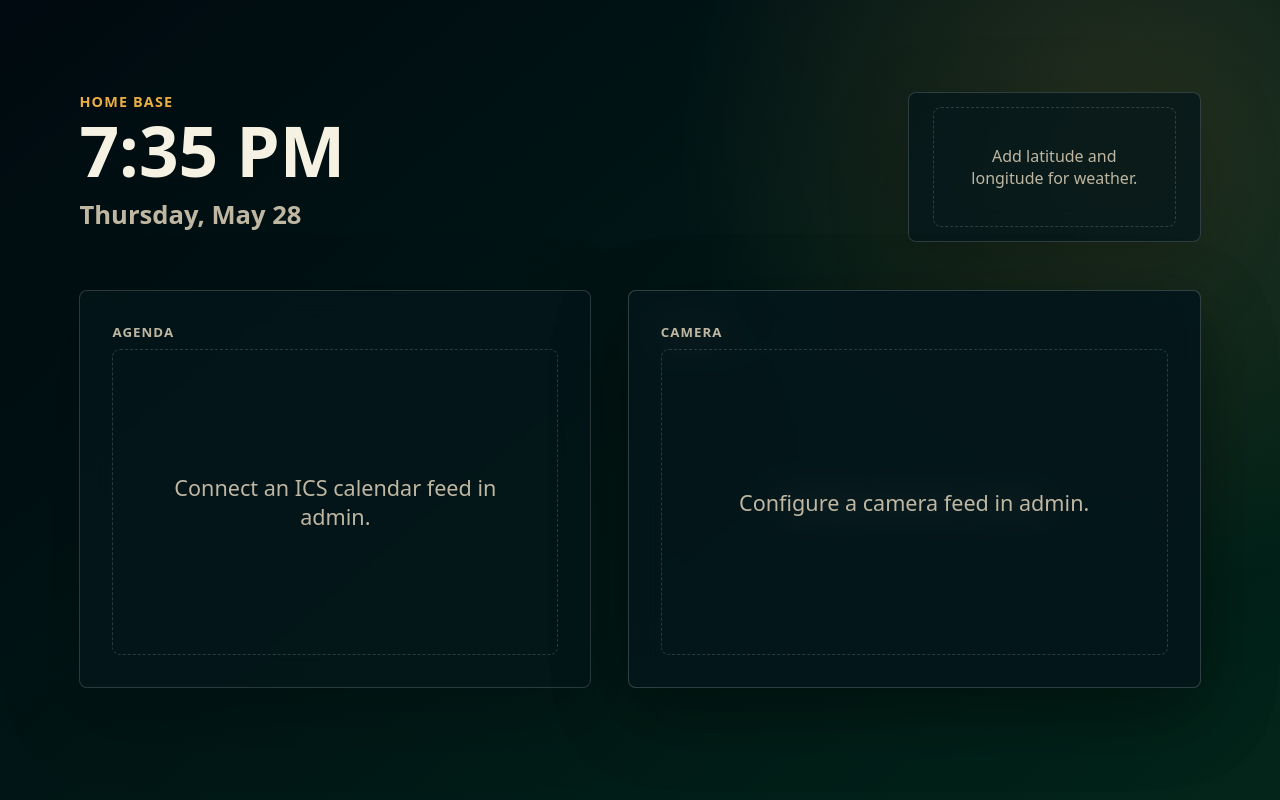
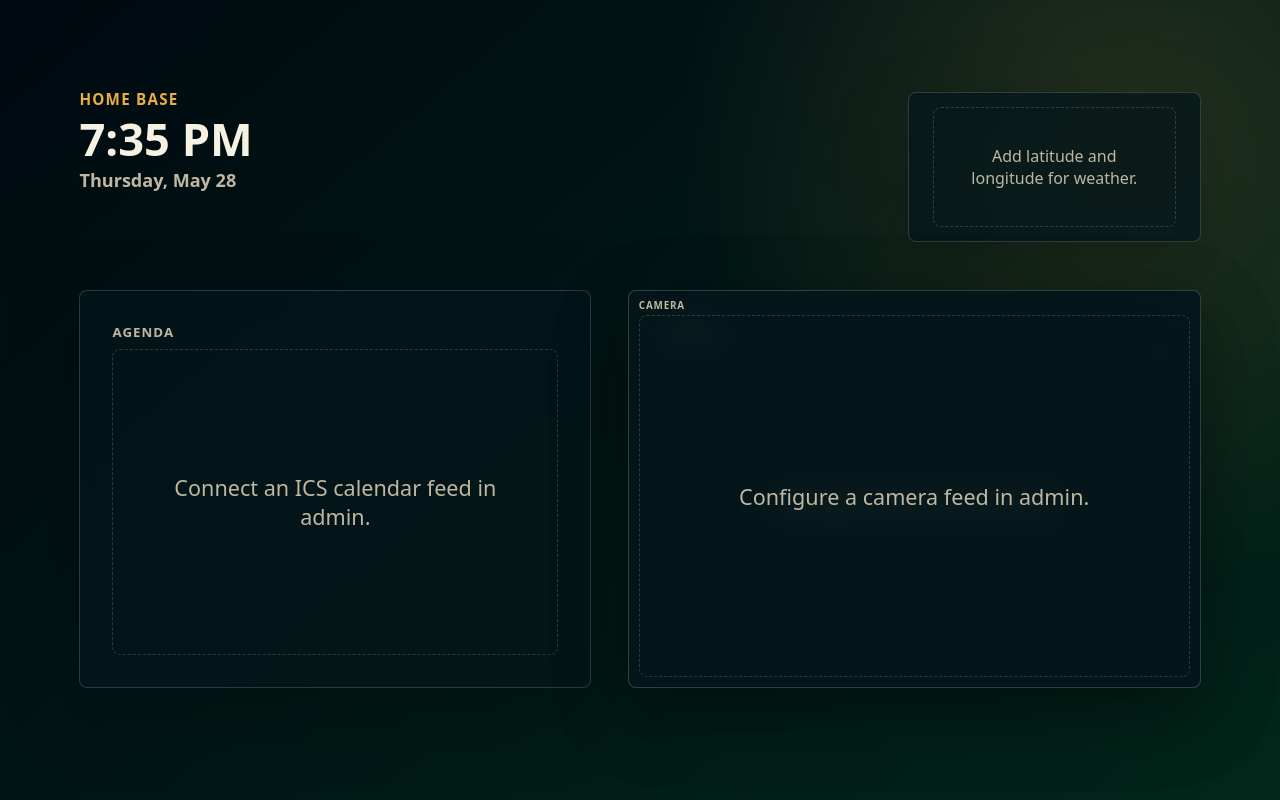
Before and after one commit to FlancrestInc/dashboard, a FastAPI app: page /display in a window 1280 px wide. Run offline with FastAPI, Linux system fonts and the light colour scheme; data comes from the database, SQL or seed files in the repository.

Commit message:
Adjusted camera viewports and fixed camera layout

```diff
--- a/app/services/calendar.py
+++ b/app/services/calendar.py
@@ -60,21 +60,27 @@ def parse_ics_events(
         dtstart = _to_datetime(component.decoded("dtstart"))
         dtend = _optional_datetime(component, "dtend")
         rrule = component.get("rrule")
+        duration = (dtend - dtstart) if dtend else timedelta(days=1) if all_day else None
 
         starts = [dtstart]
         if rrule:
+            window_start = now - duration if duration else now
             rrule_text = _normalize_rrule_until(rrule.to_ical().decode(), dtstart)
             starts = list(
                 rrulestr(rrule_text, dtstart=dtstart).between(
-                    now - timedelta(days=1), horizon, inc=True
+                    window_start, horizon, inc=True
                 )
             )
 
-        duration = (dtend - dtstart) if dtend else None
         for start in starts:
-            if start < now - timedelta(days=1) or start > horizon:
+            if start > horizon:
                 continue
             end = start + duration if duration else None
+            if end:
+                if end <= now:
+                    continue
+            elif start < now:
+                continue
             start_display = start.astimezone(display_tz)
             end_display = end.astimezone(display_tz) if end else None
             events.append(
--- a/app/static/styles.css
+++ b/app/static/styles.css
@@ -108,18 +108,30 @@ body {
   text-transform: uppercase;
 }
 
+.clock-panel {
+  justify-content: flex-start;
+  gap: clamp(4px, 1.6cqh, 12px);
+}
+
+.clock-panel .kicker {
+  margin: 0;
+  font-size: clamp(0.62rem, min(18cqw, 16cqh), 0.95rem);
+  line-height: 1;
+}
+
 .clock-time {
   margin: 0;
-  font-size: clamp(1.8rem, min(28cqw, 46cqh), 7.5rem);
+  font-size: clamp(1.8rem, min(28cqw, 30cqh), 7.5rem);
   line-height: 0.9;
   font-weight: 800;
 }
 
 .date-line {
-  margin: var(--space-lg) 0 0;
+  margin: 0;
   color: var(--muted);
-  font-size: clamp(1.15rem, 2vw, 2rem);
+  font-size: clamp(0.9rem, min(9cqw, 12cqh), 2rem);
   font-weight: 600;
+  line-height: 1.05;
 }
 
 .display-grid {
@@ -255,6 +267,14 @@ body {
   display: flex;
   flex-direction: column;
   overflow: hidden;
+  padding: clamp(4px, min(1.2cqw, 1.4cqh), 10px);
+}
+
+.camera-panel h2 {
+  margin: 0 0 clamp(4px, 0.9cqh, 8px);
+  font-size: clamp(0.62rem, min(2.8cqw, 2.6cqh), 0.82rem);
+  line-height: 1;
+  letter-spacing: 0.08em;
 }
 
 [data-camera-block],
@@ -273,7 +293,7 @@ body {
   height: 100%;
   min-height: 0;
   border: 0;
-  border-radius: 6px;
+  border-radius: 4px;
   background: var(--surface-strong);
   object-fit: cover;
 }
```
Also changed, not shown: tests/test_admin_styles.py (+20 -0 lines), tests/test_calendar.py (+36 -0 lines).
